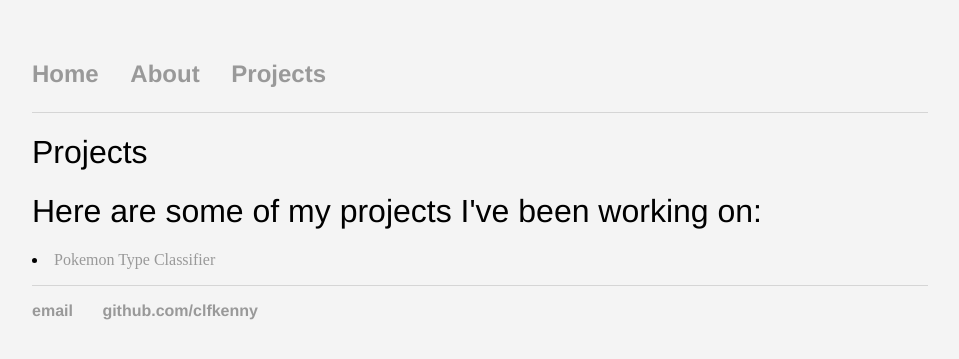
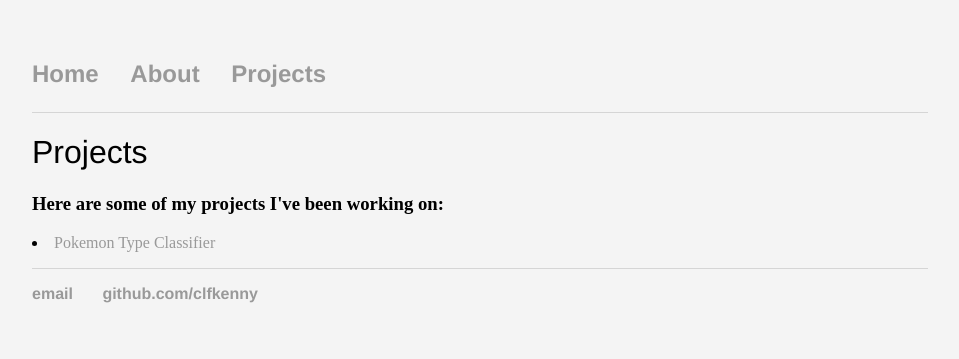
Before and after one commit to clfkenny/clfkenny.github.io, a Jekyll site: the page built from projects/index.md, in a window 1280 px wide. Shown: the top 359 px of the page, without its empty margins (160-1119 px from the left). Built offline with Jekyll 4.4.1, drawn with Linux system fonts in a browser that asks for light colours.

```diff
--- a/projects/index.md
+++ b/projects/index.md
@@ -3,7 +3,7 @@ layout: default
 title: Projects | Kenny Lov
 ---
 # Projects
-<h1> Here are some of my projects I've been working on: </h1>
+<h3> Here are some of my projects I've been working on: </h3>
 
 <p>
   <li><a href= "/projects/pokemon_classifier">Pokemon Type Classifier</a></li>
```
